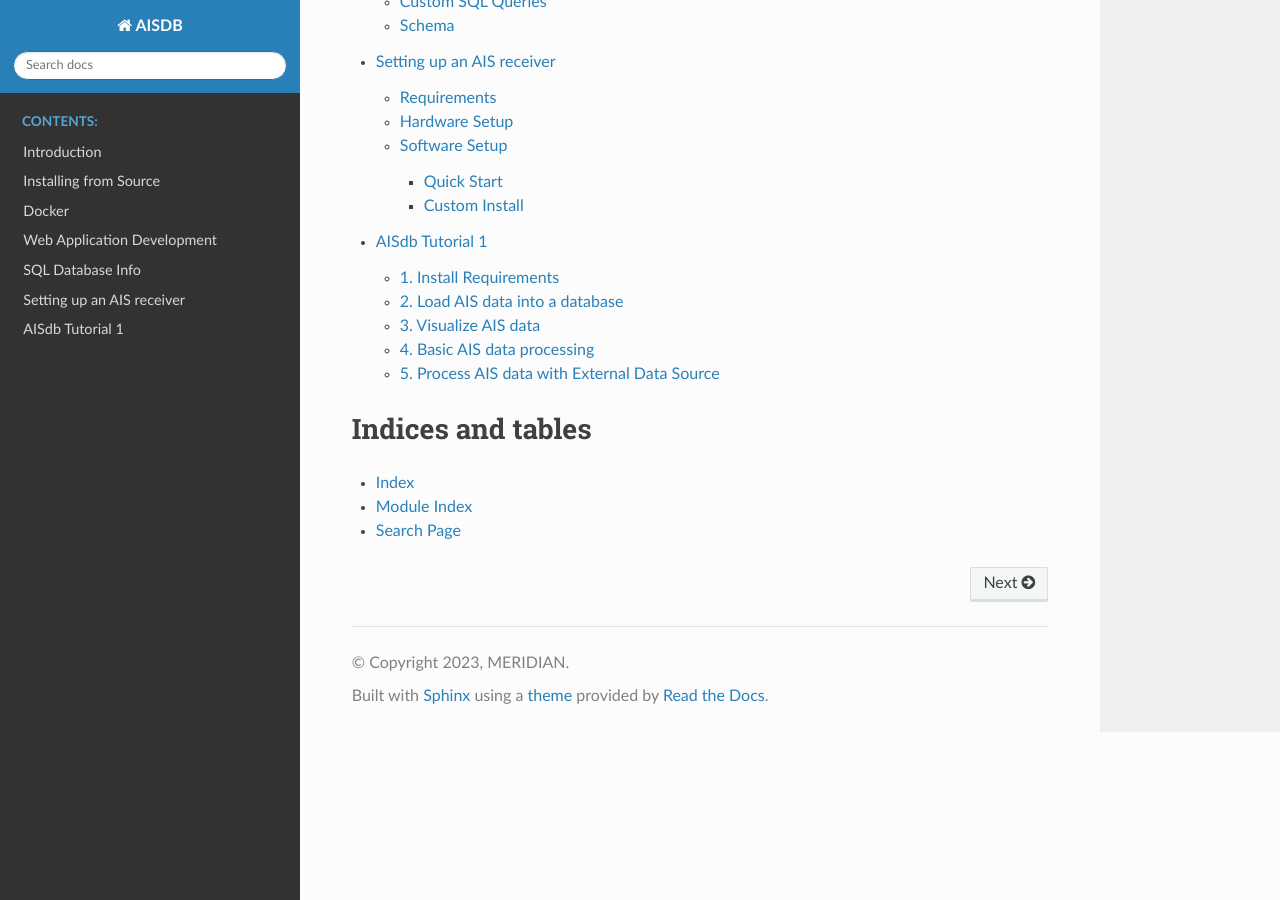
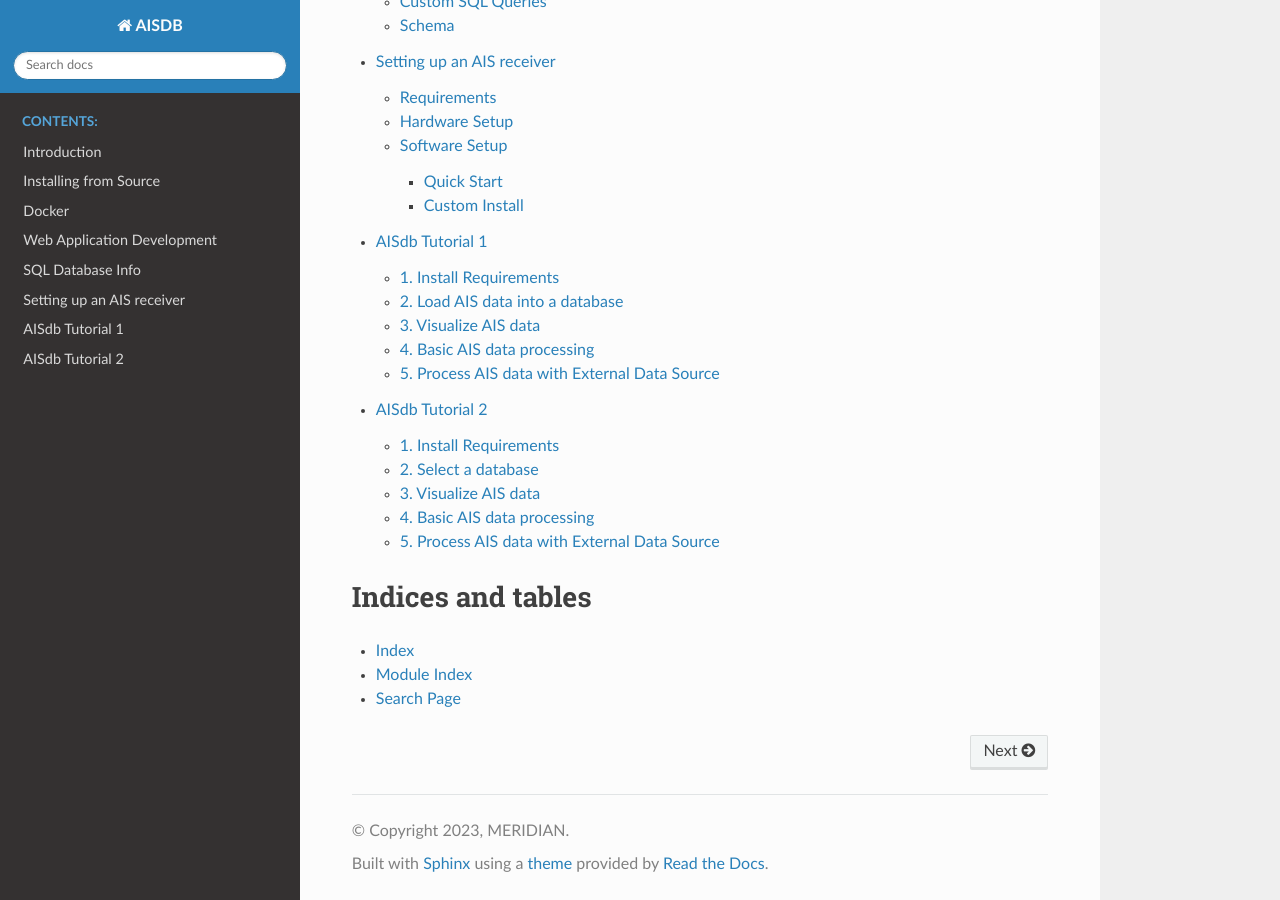
Before and after one commit to AISViz/AISdb, a Sphinx documentation site: the page built from docs/source/index.rst, in a window 1280 px wide and 900 px high, scrolled down 1828 px. Built offline with Sphinx 7.4.7 and the Read the Docs theme 2.0.0, drawn with Linux system fonts in a browser that asks for light colours; pages that are not in the unit, such as notebooks, are missing from menus; some of the changed lines change nothing that is shown.

Commit message:
docs: add tutorial 2 to the Sphinx documentation
Publish the second tutorial as docs/source/tutorials2.rst and link it
from the documentation index.

```diff
--- a/docs/source/index.rst
+++ b/docs/source/index.rst
@@ -39,6 +39,7 @@ AISDB Docs: Index
    database
    receiver
    tutorials
+   tutorials2
 
 
 .. toctree::
--- /dev/null
+++ b/docs/source/tutorials2.rst
@@ -0,0 +1,328 @@
+
+.. tutorials2:
+
+AISdb Tutorial 2
+----------------------
+
+Welcome to Tutorial 2 of AISdb, where you'll learn how to seamlessly integrate and query real, historical AIS (Automatic Identification System) data using the AISdb package.
+
+Unlike Tutorial 1, this tutorial takes a step further by utilizing authentic AIS data, providing a more realistic experience. The AIS data used here has been gathered from the MERIDIAN project's advanced antenna network in Nova Scotia. These collected data closely resemble the real-time AIS data you'll encounter when utilizing an AISdb receiver.
+
+By working with genuine historical AIS data, you'll gain valuable insights into the complexities and intricacies involved, surpassing the simplicity of the simulated data used in the previous tutorial.
+
+You can run the following code in **Jupyter Notebook** or **Jupyter Lab**.
+
+
+1. Install Requirements
+====================================
+
+In this section, we will download required packages via pip and import them into our notebook. Before we begin, make sure you have the pip package manager installed.
+
+.. code-block:: python
+
+    # install aisdb
+    %pip install aisdb
+
+    # install nest-asyncio for enabling asyncio.run() in Jupyter Notebook
+    %pip install nest-asyncio
+
+    # Some of the system may show the following error when running user interface:
+    # urllib3 v2.0 only supports OpenSSL 1.1.1+, currently the 'ssl' module is compiled with 'LibreSSL 2.8.3'.
+    # install urllib3 v1.26.6 to avoid this error
+    %pip install urllib3==1.26.6
+
+import required packages
+
+.. code-block:: python
+
+    import aisdb
+    from datetime import datetime, timedelta
+    import os
+    import nest_asyncio
+    nest_asyncio.apply()
+
+
+2. Select a database
+=======================================
+
+We've curated a set of historical AIS data for you to dive into and analyze. This valuable dataset is conveniently stored in a SQLite database format, known for its lightweight design, user-friendly interface, and portability.
+
+In this tutorial, we've taken care of the initial data import process on your behalf. You don't have to worry about importing the data yourself. Instead, you can simply select a database from the downloaded zip file, and you'll gain instant access to a treasure trove of AIS data.
+
+This streamlined approach allows you to focus directly on exploring the data, running queries, and uncovering valuable insights without the need for additional setup. By eliminating the import step, we've created a hassle-free experience that maximizes your time spent working with the data.
+
+If you're interested in learning how to import AIS data into a database, we encourage you to refer to Tutorial 1, where we provide a step-by-step demonstration of the import process.
+
+.. code-block:: python
+
+    # Download the data file automatically
+    !wget https://www.dropbox.com/s/09blsyzcumjol52/MERIDIAN_AIS_ESRF_databases.zip
+
+    # Or, you can download the data file manually from the following link:
+    # https://drive.google.com/drive/folders/1DXT88-Fl0dbZfzeNTO7G_7__1xbGcGgu
+    # and place it in the same folder as this notebook
+
+    # unzip the data file
+    !unzip MERIDIAN_AIS_ESRF_databases.zip
+
+    # list all the files in the MERIDIAN_AIS_ESRF_databases folder
+    !ls MERIDIAN_AIS_ESRF_databases
+
+
+.. code-block:: python
+
+    # select the database file you want to use
+    # In this tutorial, we use esrf_hydrophone_01.db
+    db_file = 'MERIDIAN_AIS_ESRF_databases/esrf_hydrophone_01.db'
+
+.. code-block:: python
+
+    # Do basic querying for checking if the database is working
+    start_time = datetime.strptime("2015-08-01 00:00:00", '%Y-%m-%d %H:%M:%S')
+    end_time = datetime.strptime("2015-09-01 00:00:00", '%Y-%m-%d %H:%M:%S')
+
+    with aisdb.DBConn() as dbconn:
+    qry = aisdb.DBQuery(
+        dbconn=dbconn,
+        dbpath=db_file,
+        callback=aisdb.database.sql_query_strings.in_timerange,
+        start=start_time,
+        end=end_time,
+    )
+
+    for vessel in aisdb.TrackGen(qry.gen_qry(), decimate=False):
+        print(vessel)
+
+As you can see the output, it indicates that you have successfully established a connection to the database using the AISdb package. This crucial step sets the foundation for leveraging the full power of AISdb and unleashing its capabilities to work with AIS data seamlessly.
+
+Now that you have successfully connected, you're ready to explore the myriad functionalities AISdb offers. From querying data to analyzing trends, visualizing insights, and much more, AISdb empowers you to extract meaningful information from AIS data effortlessly.
+
+3. Visualize AIS data
+=======================================
+
+In this section, we are thrilled to introduce a unique approach that allows you to directly visualize raw AIS data without the need for extensive processing. By leveraging the capabilities of AISdb, you'll gain immediate access to visual representations of AIS data, enabling you to quickly identify patterns, trends, and key information.
+
+The ability to visualize raw AIS data in its unprocessed form provides a valuable opportunity to gain preliminary insights without undergoing complex data transformations. This direct visualization approach can be particularly useful when time is of the essence or when you're looking for initial visual cues within the data.
+
+.. code-block:: python
+
+    # Do basic querying for checking if the database is working
+
+    start_time = datetime.strptime("2015-08-01 00:00:00", '%Y-%m-%d %H:%M:%S')
+    end_time = datetime.strptime("2015-09-01 00:00:00", '%Y-%m-%d %H:%M:%S')
+
+    with aisdb.DBConn() as dbconn:
+        qry = aisdb.DBQuery(
+            dbconn=dbconn,
+            dbpath=db_file,
+            callback=aisdb.database.sql_query_strings.in_timerange,
+            start=start_time,
+            end=end_time,
+        )
+
+        rowgen = qry.gen_qry()
+        tracks = aisdb.track_gen.TrackGen(rowgen, decimate=False)
+
+        if __name__ == '__main__':
+            aisdb.web_interface.visualize(
+                tracks,
+                visualearth=True,
+                open_browser=True,
+            )
+
+Now, you can see the AIS data on the map in the browser. The interactive map provides a dynamic and engaging platform for exploring the details of AIS data. You'll have the freedom to zoom in and out, enabling you to focus on specific areas of interest or gain a broader perspective of the maritime landscape. This flexibility empowers you to uncover intricate patterns, vessel movements, and other noteworthy information.
+
+The data are in the area between Nova Scotia and Newfoundland. You can zoom in and out to see the details.
+
+
+4. Basic AIS data processing
+=======================================
+
+In this section we will show how to process AIS data to extract useful information.
+
+.. code-block:: python
+
+    start_time = datetime.strptime("2015-08-01 00:00:00", '%Y-%m-%d %H:%M:%S')
+    end_time = datetime.strptime("2015-09-01 00:00:00", '%Y-%m-%d %H:%M:%S')
+
+    with aisdb.DBConn() as dbconn:
+        qry = aisdb.DBQuery(
+            dbconn=dbconn,
+            dbpath=db_file,
+            callback=aisdb.database.sql_query_strings.in_timerange,
+            start=start_time,
+            end=end_time,
+        )
+
+        rowgen = qry.gen_qry()
+        tracks = aisdb.track_gen.TrackGen(rowgen, decimate=False)
+
+        # split trajectories by time without AIS message transmission
+        tracks = aisdb.split_timedelta(tracks, timedelta(hours=24))
+        # filter the tracks by distance and speed
+        tracks = aisdb.encode_greatcircledistance(tracks,
+                                                distance_threshold=200000,
+                                                speed_threshold=50)
+        # interpolate time
+        tracks = aisdb.interp_time(tracks, step=timedelta(minutes=5))
+
+        if __name__ == '__main__':
+            aisdb.web_interface.visualize(
+                tracks,
+                visualearth=True,
+                open_browser=True,
+            )
+
+5. Process AIS data with External Data Source
+==============================================================================
+
+In this section, we will demonstrate the process of integrating AIS data with external Bathymetric data to enhance our analysis.
+
+Our objective is to identify all vessels located within circular areas with a radius of 1000m around Cape Town, South Africa, specifically on the date of 2015-08-15.
+
+Subsequently, we will apply a filtering criterion to exclude vessels that have the shortest distance to the coast.
+
+.. code-block:: python
+
+    # Download bathymetry data
+
+    # set the path to the data storage directory
+    bathymetry_data_dir = "./bathymetry_data/"
+
+    # check if the directory exists
+    if not os.path.exists(bathymetry_data_dir):
+        os.makedirs(bathymetry_data_dir)
+
+    # check if the directory is empty\
+    if os.listdir(bathymetry_data_dir) == []:
+        # download the bathymetry data
+        bathy = aisdb.webdata.bathymetry.Gebco(data_dir=bathymetry_data_dir)
+        bathy.fetch_bathymetry_grid()
+    else:
+        print("Bathymetry data already exists.")
+
+
+.. code-block:: python
+
+    start_time = datetime.strptime("2016-08-01 00:00:00", '%Y-%m-%d %H:%M:%S')
+    end_time = datetime.strptime("2016-08-02 00:00:00", '%Y-%m-%d %H:%M:%S')
+
+    # define a function to add color to the tracks
+    def add_color(tracks):
+        for track in tracks:
+            if abs(track['coast_distance'][0]) <= 100:
+                track['color'] = "yellow"
+            elif abs(track['coast_distance'][0]) <= 1000:
+                track['color'] = "orange"
+            elif abs(track['coast_distance'][0]) <= 20000:
+                track['color'] = "pink"
+            else:
+                track['color'] = "red"
+            yield track
+
+    with aisdb.SQLiteDBConn() as dbconn:
+
+        # define the region of interest
+        # In this example, we use a circle with a center at the city of Sydney, Nova Sctia, Canada, and a radius of 200 km
+        domain = aisdb.DomainFromPoints(
+            points=[(-60.215912, 46.128103),], radial_distances=[200000,])
+
+        qry = aisdb.DBQuery(
+            dbconn=dbconn,
+            dbpath=db_file,
+            callback=aisdb.database.sqlfcn_callbacks.in_bbox_time_validmmsi,
+            start=start_time,
+            end=end_time,
+            xmin=domain.boundary['xmin'],
+            xmax=domain.boundary['xmax'],
+            ymin=domain.boundary['ymin'],
+            ymax=domain.boundary['ymax'],
+        )
+        rowgen = qry.gen_qry()
+        tracks = aisdb.track_gen.TrackGen(rowgen, decimate=True)
+
+        # merge the tracks with the raster data
+        raster_path = "./bathymetry_data/gebco_2022_n0.0_s-90.0_w0.0_e90.0.tif"
+        raster = aisdb.webdata.load_raster.RasterFile(raster_path)
+        tracks_raster = raster.merge_tracks(tracks, new_track_key="coast_distance")
+
+        # add color to the tracks
+        tracks_colored = add_color(tracks_raster)
+
+        if __name__ == '__main__':
+            aisdb.web_interface.visualize(
+                tracks_colored,
+                visualearth=True,
+                open_browser=True,
+            )
+
+
+
+The processed AIS data you obtain through AISdb isn't limited to standalone analysis. We understand the importance of collaboration and integration within your existing pipeline.
+
+With AISdb, you have the flexibility to effortlessly integrate the processed data into your current workflow and seamlessly migrate it to other third-party tools. Whether you require powerful visualization tools, advanced analytics platforms, or any other specific requirements, AISdb empowers you to connect with the tools that best suit your needs.
+
+This integration capability opens up a world of possibilities, allowing you to leverage the strengths of various tools and enhance the value derived from your AIS data. Seamlessly transfer the processed data and collaborate with other stakeholders, enabling informed decision-making and fostering a deeper understanding of maritime operations.
+
+.. code-block:: python
+
+  # install the packages for visualization with plotly
+
+  %pip install plotly
+  %pip install pandas
+  %pip install nbformat
+  import pandas as pd
+  import plotly.express as px
+
+.. code-block:: python
+
+    start_time = datetime.strptime("2016-08-01 00:00:00", '%Y-%m-%d %H:%M:%S')
+    end_time = datetime.strptime("2016-08-02 00:00:00", '%Y-%m-%d %H:%M:%S')
+
+    with aisdb.SQLiteDBConn() as dbconn:
+
+        # define the region of interest
+        # In this example, we use a circle with a center at the city of Sydney, Nova Sctia, Canada, and a radius of 800 km
+        domain = aisdb.DomainFromPoints(
+            points=[(-60.215912, 46.128103),], radial_distances=[10000,])
+
+        qry = aisdb.DBQuery(
+            dbconn=dbconn,
+            dbpath=db_file,
+            callback=aisdb.database.sqlfcn_callbacks.in_bbox_time_validmmsi,
+            start=start_time,
+            end=end_time,
+            xmin=domain.boundary['xmin'],
+            xmax=domain.boundary['xmax'],
+            ymin=domain.boundary['ymin'],
+            ymax=domain.boundary['ymax'],
+        )
+        rowgen = qry.gen_qry()
+        tracks = aisdb.track_gen.TrackGen(rowgen, decimate=True)
+
+        # merge the tracks with the raster data
+        raster_path = "./bathymetry_data/gebco_2022_n0.0_s-90.0_w0.0_e90.0.tif"
+        raster = aisdb.webdata.load_raster.RasterFile(raster_path)
+        tracks_raster = raster.merge_tracks(tracks, new_track_key="coast_distance")
+
+        track_list = list(tracks_raster)
+        # sort the tracks by the costal distance
+        track_list.sort(key=lambda x: x['coast_distance'][0])
+
+        print("The vessel with the longest distance to the coast is in this area:")
+        print(track_list[0])
+
+        #
+        # The following code will be used to visualize the track with plotly
+        #
+
+        # convert the track list to a pandas dataframe
+        track_dataframe = pd.DataFrame(track_list)
+
+        track_dataframe['lat'] = track_dataframe['lat'].apply(lambda x: x[0])
+        track_dataframe['lon'] = track_dataframe['lon'].apply(lambda x: x[0])
+        track_dataframe['coast_distance'] = track_dataframe['coast_distance'].apply(lambda x: x[0])
+
+        # draw a map grapsed on the raster data use plotly
+        fig = px.scatter_geo(track_dataframe, lat='lat', lon='lon', color='coast_distance', hover_data=['mmsi'])
+        fig.show()
```
